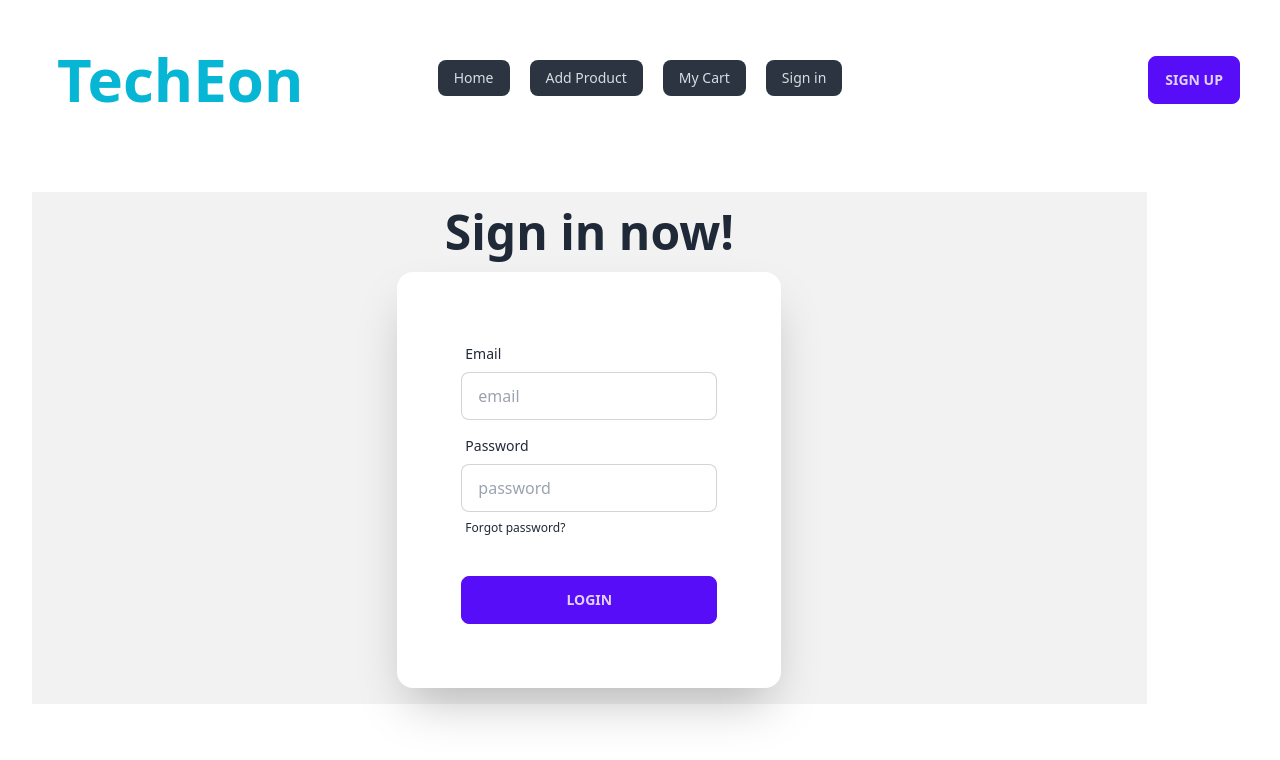
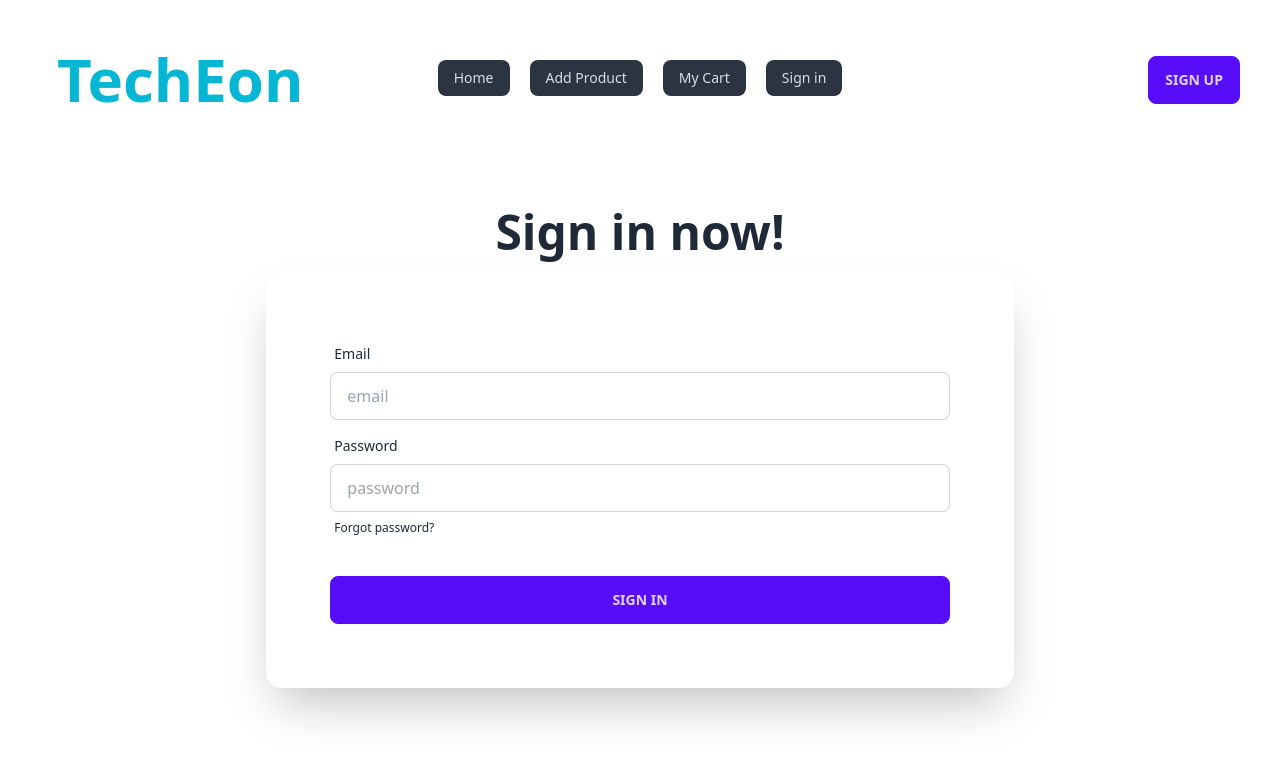
Before and after one commit to Sifat-Ikram/techeon-web-client, a React (Vite) app: page /signIn in a window 1280 px wide. Shown: the top 760 px of the page. Built offline with nearby package versions, Linux system fonts and the light colour scheme.

Commit message:
sign in page updated

```diff
--- a/src/components/sign/SignIn.jsx
+++ b/src/components/sign/SignIn.jsx
@@ -2,34 +2,41 @@ import Navbar from "../home/Navbar";
 
 
 const SignIn = () => {
+    const handleSignIn = e =>{
+        e.preventDefault();
+      const form = e.target;
+      const email = form.email.value;
+      const password = form.password.value;
+      console.log(email, password);
+    }
     return (
         <div>
             <Navbar></Navbar>
             <div className="mt-20">
-                <div className="hero w-11/12 bg-base-200">
-                    <div className="hero-content flex-col">
+                <div className="hero w-11/12 mx-auto">
+                    <div className="hero-content w-5/6 flex-col">
                         <div className="text-center lg:text-left">
                             <h1 className="text-5xl font-bold">Sign in now!</h1>
                         </div>
-                        <div className="card flex-shrink-0 w-full max-w-sm shadow-2xl bg-base-100">
-                            <form className="card-body">
+                        <div className="card flex-shrink-0 w-5/6 shadow-2xl bg-base-100">
+                            <form onSubmit={handleSignIn} className="card-body">
                                 <div className="form-control">
                                     <label className="label">
                                         <span className="label-text">Email</span>
                                     </label>
-                                    <input type="email" placeholder="email" className="input input-bordered" required />
+                                    <input type="email" name="email"  placeholder="email" className="input input-bordered" required />
                                 </div>
                                 <div className="form-control">
                                     <label className="label">
                                         <span className="label-text">Password</span>
                                     </label>
-                                    <input type="password" placeholder="password" className="input input-bordered" required />
+                                    <input type="password" name="password" placeholder="password" className="input input-bordered" required />
                                     <label className="label">
                                         <a href="#" className="label-text-alt link link-hover">Forgot password?</a>
                                     </label>
                                 </div>
                                 <div className="form-control mt-6">
-                                    <button className="btn btn-primary">Login</button>
+                                    <button className="btn btn-primary font-semibold">Sign in</button>
                                 </div>
                             </form>
                         </div>
```
